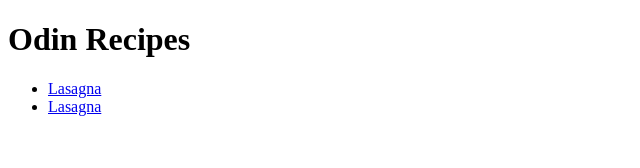
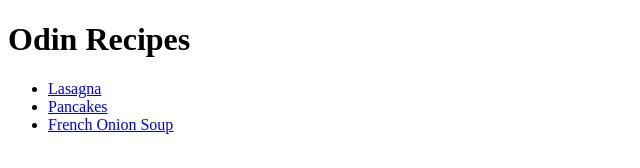
Before and after one commit to AidanRidderhof/odin-recipes, a plain HTML site: page index.html in a window 1280 px wide. Shown: the whole page, without its empty margins (0-640 px from the left). Drawn offline with Linux system fonts and the light colour scheme.

Commit message:
Touch ups

```diff
--- a/index.html
+++ b/index.html
@@ -8,7 +8,8 @@
         <h1>Odin Recipes</h1>
         <ul>
         <li><a href="recipes/lasagna.html">Lasagna</a></li>
-        <li><a href="recipes/pancakes.html">Lasagna</a></li>
+        <li><a href="recipes/pancakes.html">Pancakes</a></li>
+        <li><a href="recipes/french-onion-soup.html">French Onion Soup</a></li>
         </ul>
     </body>
 </html>
```
